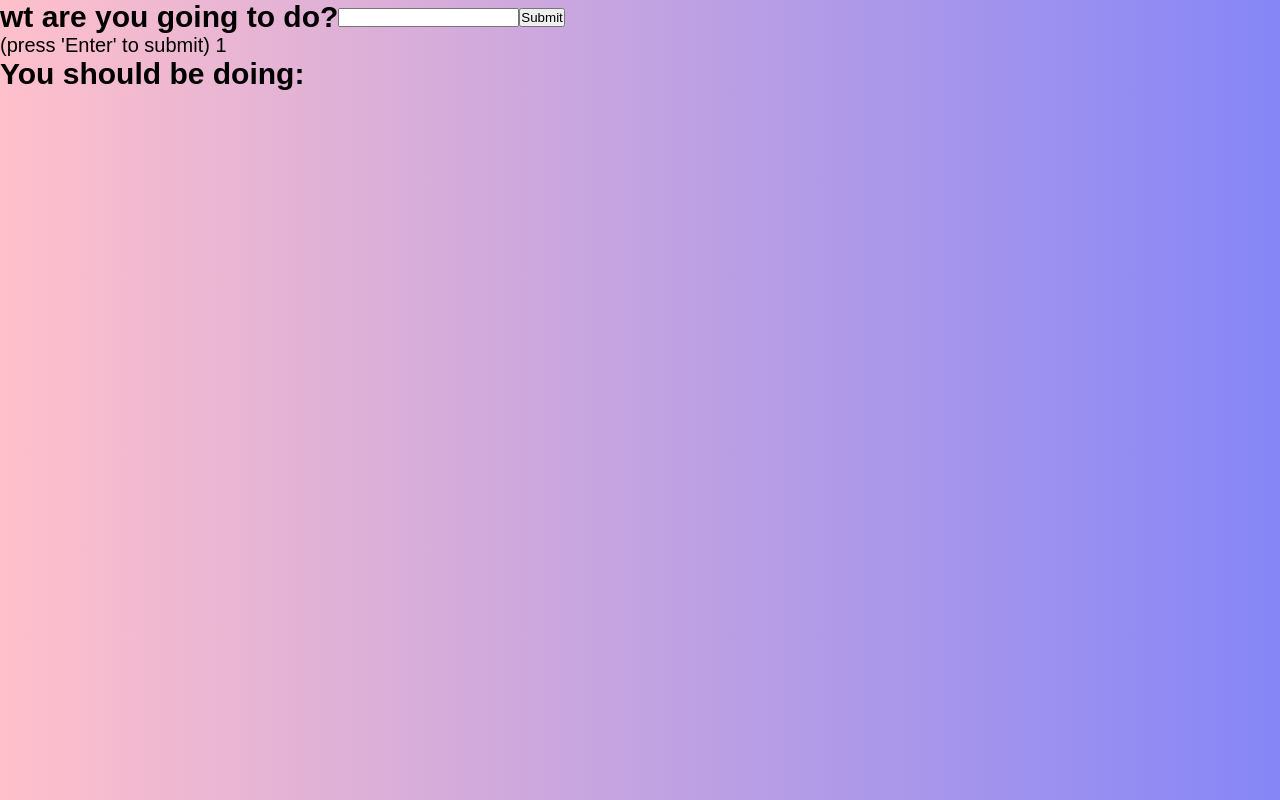
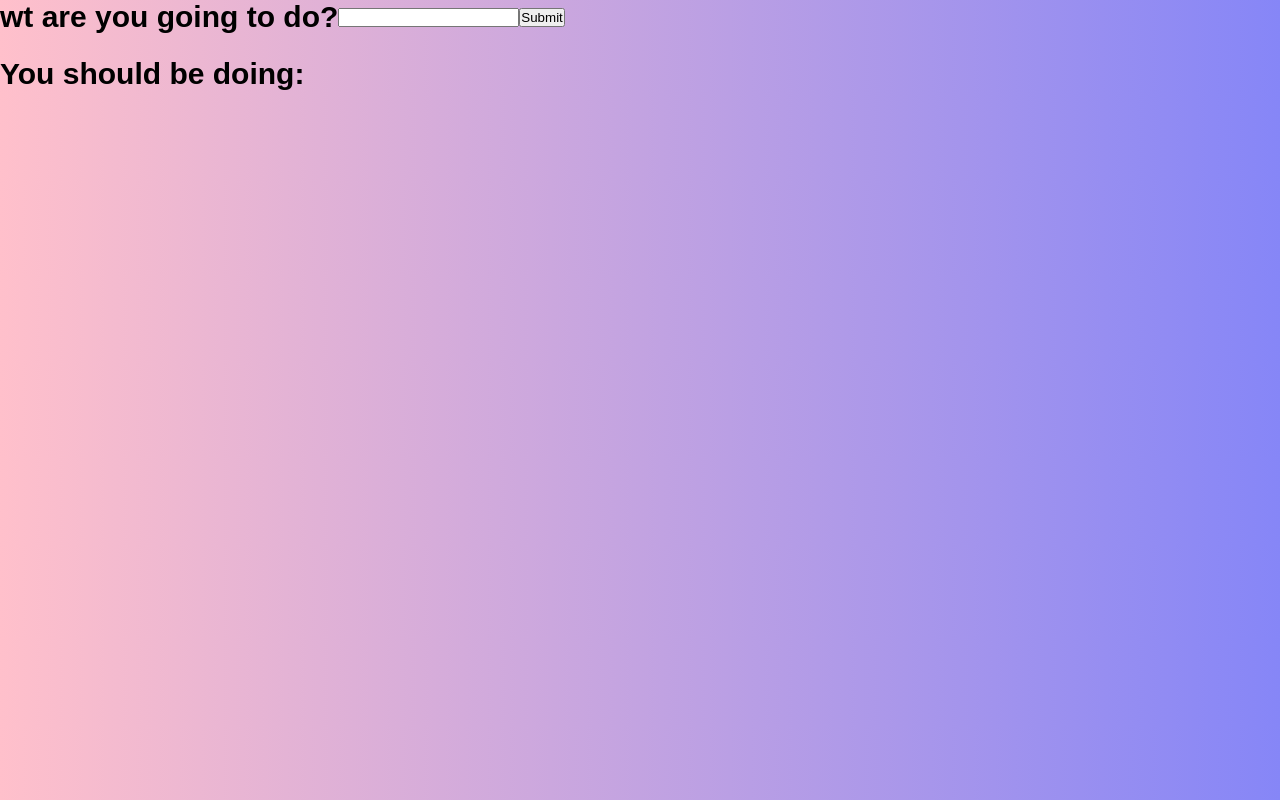
Before and after one commit to SYY-YYS/consciouslife-react-, a React (Create React App) app: page / in a window 1280 px wide. Built offline with nearby package versions, Linux system fonts and the light colour scheme.

Commit message:
no shortcut enter

```diff
--- a/src/form.js
+++ b/src/form.js
@@ -76,7 +76,8 @@ function Form({setTimer}) {
                 <input className='todo' type='text'/>
                 <button onClick={submit}>Submit</button>
             </div>
-                <p>(press 'Enter' to submit) {newid}</p>
+            <br></br>
+                {/* <p>(press 'Enter' to submit)</p> */}
         </>
     );
 };
```
Also changed, not shown: 1 other file (tests, documents, lock files or other folders).
